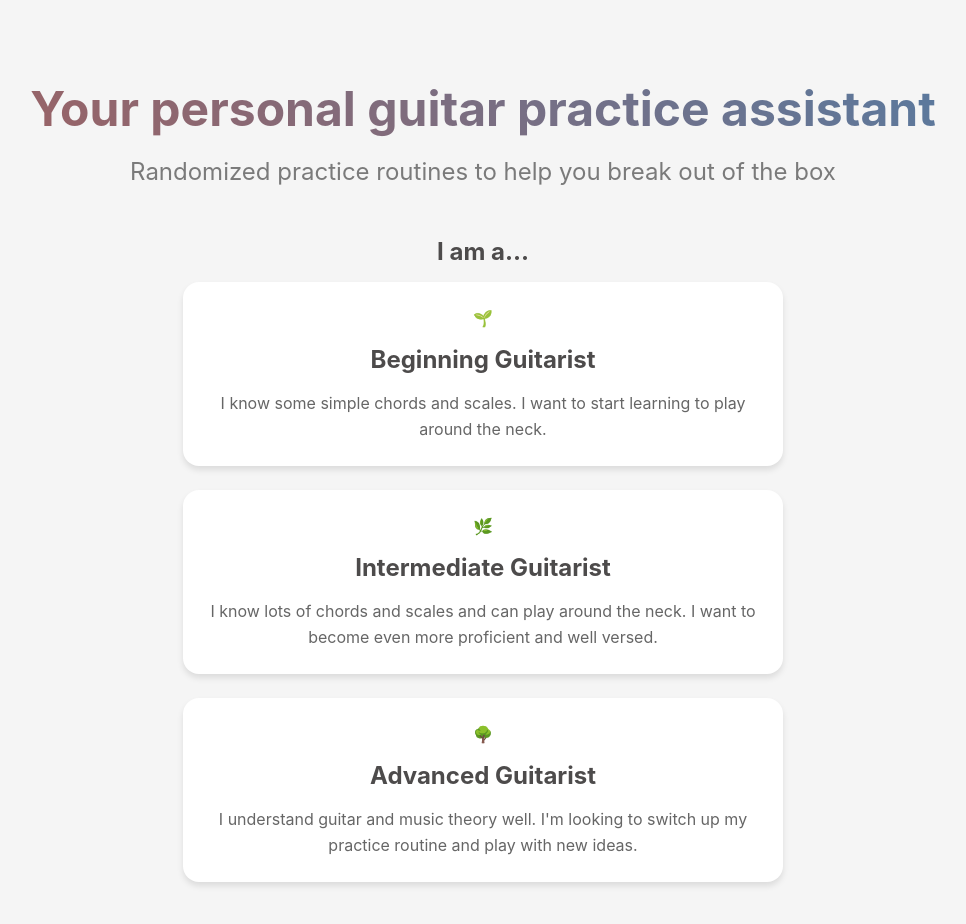
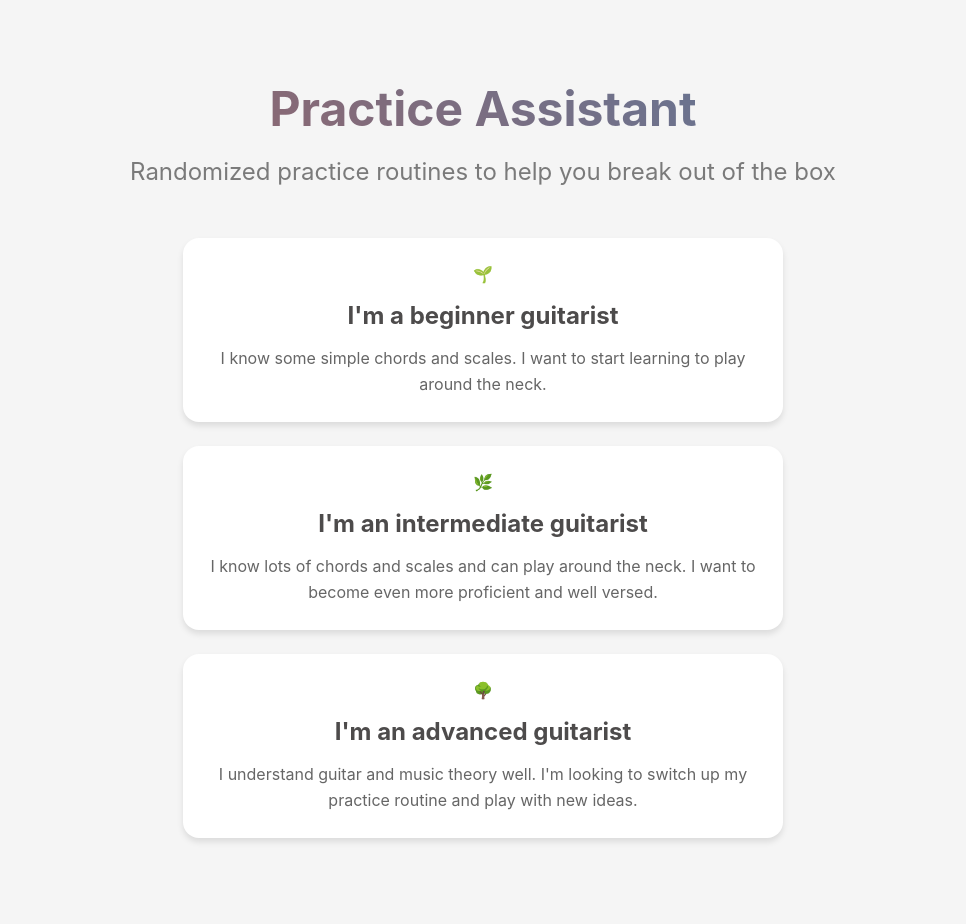
Before and after one commit to Nate-Kane/guitar-practice-helper, a React (Vite) app: page / in a window 1280 px wide. Shown: the top 924 px of the page, without its empty margins (157-1123 px from the left). After the commit the page ends 886 px from the top, so only its background shows below. Built offline with nearby package versions, Linux system fonts and the light colour scheme; no server answers.

Commit message:
Copy updates

```diff
--- a/src/pages/LandingPage.tsx
+++ b/src/pages/LandingPage.tsx
@@ -31,19 +31,19 @@ const LandingPage: FC<LandingPageProps> = ({ onSkillSelect }) => {
 
   const skillLevels = [
     {
-      title: 'Beginning Guitarist',
+      title: "I'm a beginner guitarist",
       description: 'I know some simple chords and scales. I want to start learning to play around the neck.',
       icon: '🌱',
       level: 'beginner'
     },
     {
-      title: 'Intermediate Guitarist',
+      title: "I'm an intermediate guitarist",
       description: 'I know lots of chords and scales and can play around the neck. I want to become even more proficient and well versed.',
       icon: '🌿',
       level: 'intermediate'
     },
     {
-      title: 'Advanced Guitarist',
+      title: "I'm an advanced guitarist",
       description: "I understand guitar and music theory well. I'm looking to switch up my practice routine and play with new ideas.",
       icon: '🌳',
       level: 'advanced'
@@ -61,14 +61,13 @@ const LandingPage: FC<LandingPageProps> = ({ onSkillSelect }) => {
   return (
     <div className="container">
       <header className="header" style={styles.landingPageHeader}>
-        <h1>Your personal guitar practice assistant</h1>
+        <h1>Practice Assistant</h1>
         <p className="header-subtitle">
           Randomized practice routines to help you break out of the box
         </p>
       </header>
 
       <section>
-        <h2>I am a...</h2>
         <div className="card-container">
           {skillLevels.map((skillLevel, index) => (
             <SkillCard
--- a/src/pages/PracticePage.tsx
+++ b/src/pages/PracticePage.tsx
@@ -115,7 +115,6 @@ const PracticePage: FC<PracticePageProps> = ({skillLevel, onSkillSelect}) => {
         <div className={styles.practiceDetails}>
           {practice.customDirections && (
             <div className={styles.directions}>
-              <h3>Directions</h3>
               <p>{practice.customDirections}</p>
             </div>
           )}
```
